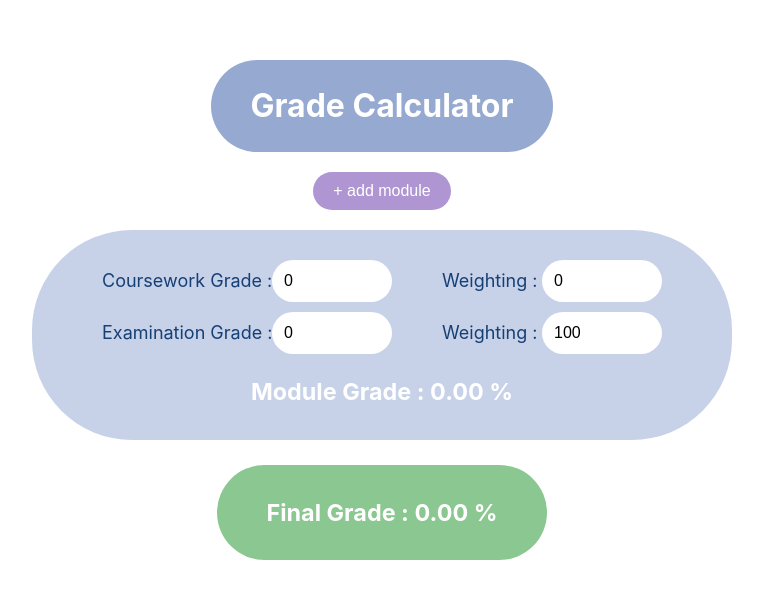
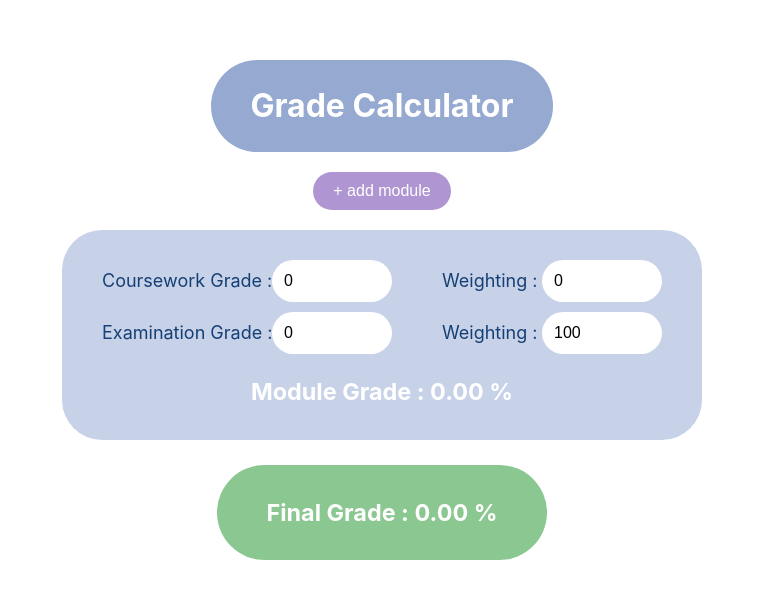
Before and after one commit to maeBoittiaux/grade-calculator, a React (Create React App) app: page / in a window 1280 px wide. Shown: the top 598 px of the page, without its empty margins (258-1021 px from the left). Built offline with nearby package versions, Linux system fonts and the light colour scheme.

Commit message:
Make module components less rounded

```diff
--- a/src/Module.css
+++ b/src/Module.css
@@ -1,13 +1,13 @@
 .module-container {
     background-color: #c7d2e9;
-    border-radius: 100px;
+    border-radius: 40px;
     text-align: center;
     margin-top: 20px;
     margin-left: auto;
     margin-right: auto;
     width: 580px;
-    padding-left: 60px;
-    padding-right: 60px;
+    padding-left: 30px;
+    padding-right: 30px;
     padding-top: 20px;
     padding-bottom: 10px;
 }
@@ -41,7 +41,6 @@
     border: none;
     font-size: 16px;
     box-sizing: border-box;
-
     border: 2px solid rgba(128, 0, 128, 0);
 }
 
```
